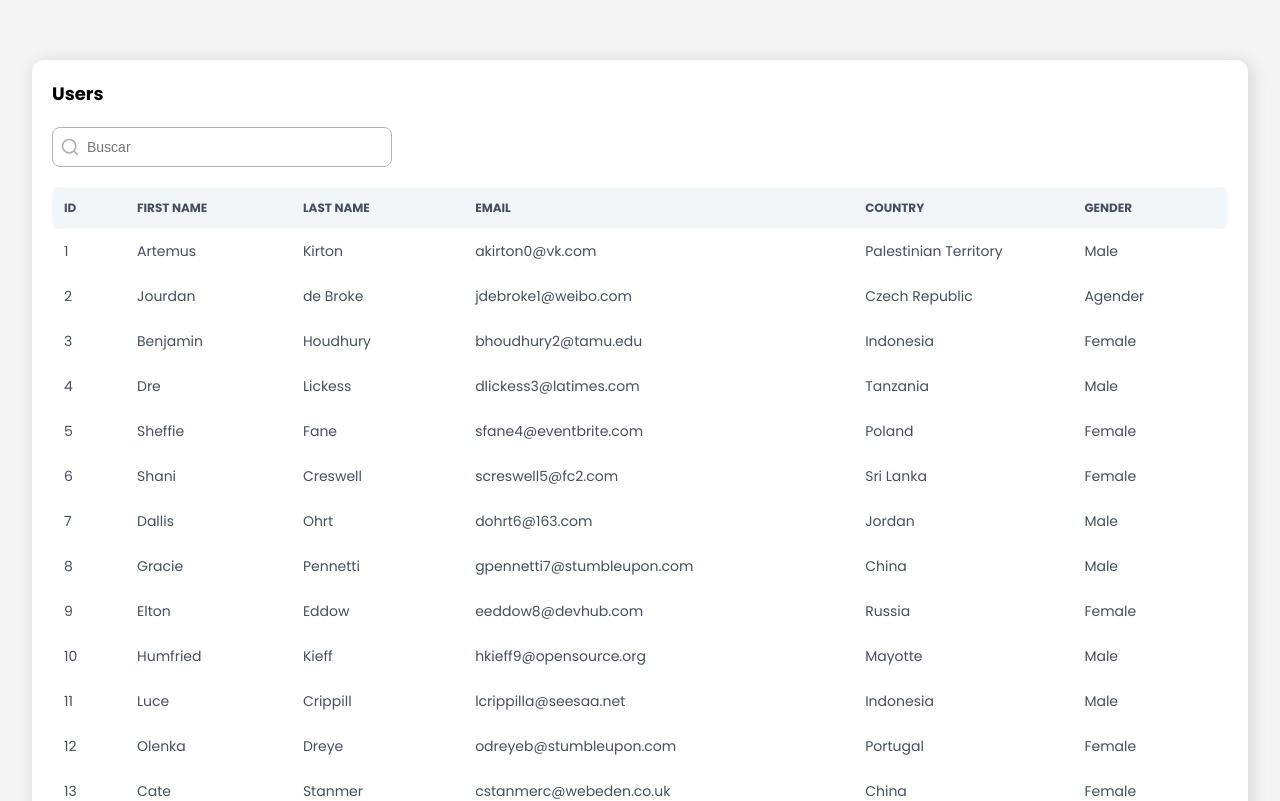
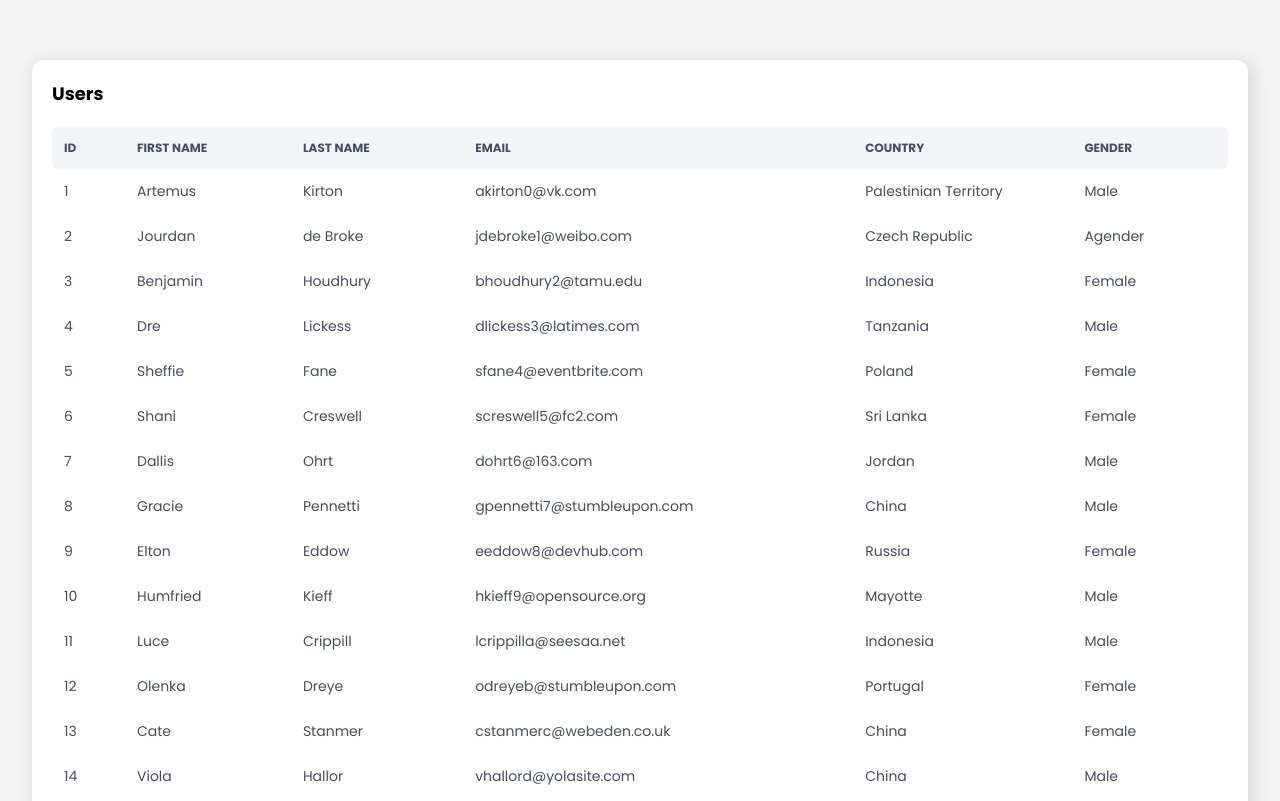
Before and after one commit to robertramosastudillo/user-crud, a React (Create React App) app: page / in a window 1280 px wide. Shown: the top 801 px of the page. Built offline with nearby package versions, Linux system fonts and the light colour scheme.

Commit message:
Worked on moving the table for receptive

```diff
--- a/src/AppUser.style.ts
+++ b/src/AppUser.style.ts
@@ -1,4 +1,5 @@
 import styled from "styled-components";
+import { device } from "./device";
 
 export const Container = styled.div`
   box-shadow: 3px 3px 15px 3px rgba(0, 0, 0, 0.1);
@@ -7,9 +8,11 @@ export const Container = styled.div`
   width: 95%;
   margin: 6rem auto;
   padding: 2rem;
+  overflow-x: scroll;
+  overflow-y: hidden;
 `;
 
 export const Title = styled.h1`
-margin: 0 0 2rem 0;
-font-size: 1.8rem;
+  margin: 0 0 2rem 0;
+  font-size: 1.8rem;
 `;
--- a/src/components/Table/Table.style.ts
+++ b/src/components/Table/Table.style.ts
@@ -1,4 +1,5 @@
 import styled from "styled-components";
+import { device } from "../../device"
 
 export const StyledTable = styled.table`
   width: 100%;
@@ -6,6 +7,11 @@ export const StyledTable = styled.table`
   font-size: 1.4rem;
   text-align: left;
   border: none;
+
+  @media ${device.mobileS} {
+    /* background-color: red; */
+    width: 100%;
+  }
 `;
 
 export const Thead = styled.thead`
--- a/src/components/Table/Table.tsx
+++ b/src/components/Table/Table.tsx
@@ -15,7 +15,7 @@ export const Table = () => {
     headerGroups,
     rows,
     prepareRow,
-    setFilter,
+    // setFilter,
   } = useTable(
     {
       columns,
@@ -26,7 +26,7 @@ export const Table = () => {
 
   return (
     <>
-      <SearchBox setFilter={setFilter} />
+      {/* <SearchBox setFilter={setFilter} /> */}
       <StyledTable {...getTableProps()}>
         <Thead>
           {headerGroups.map((headerGroup) => (
```
